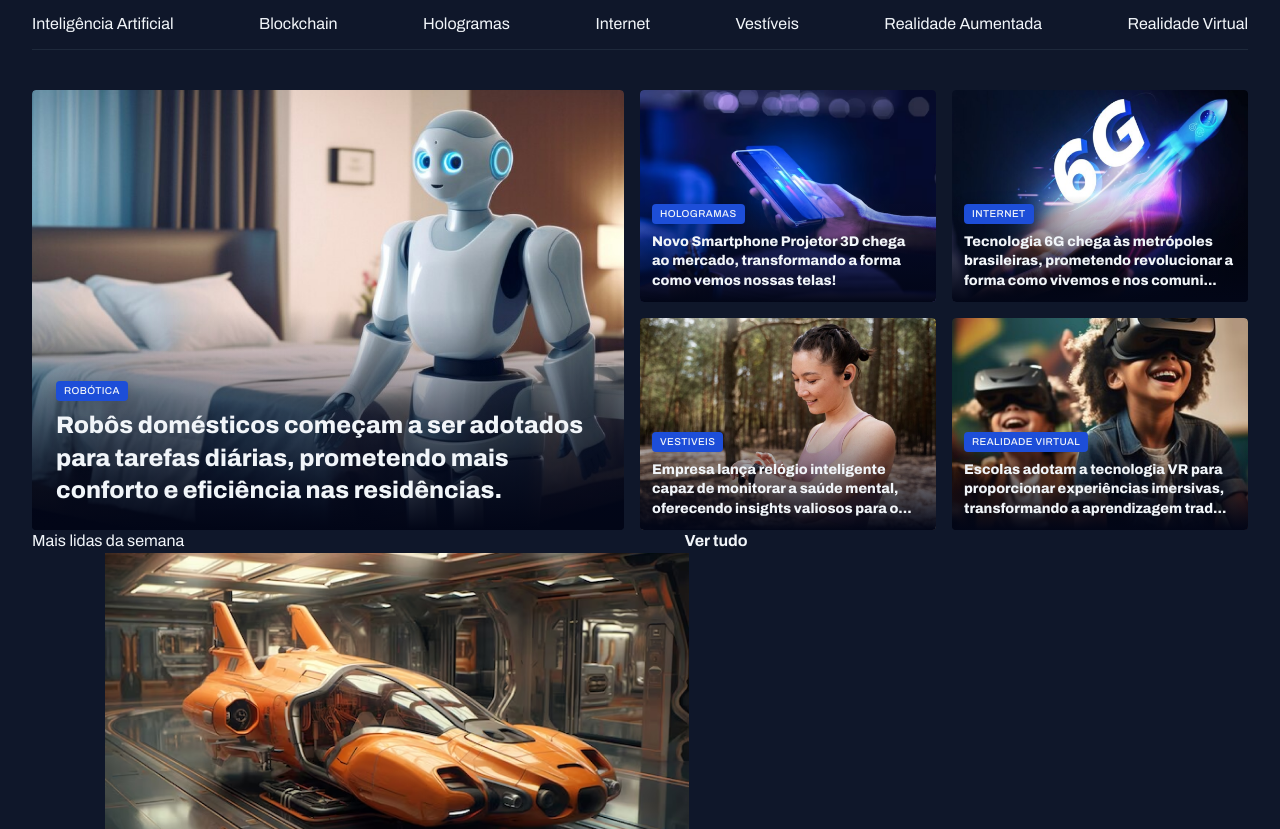
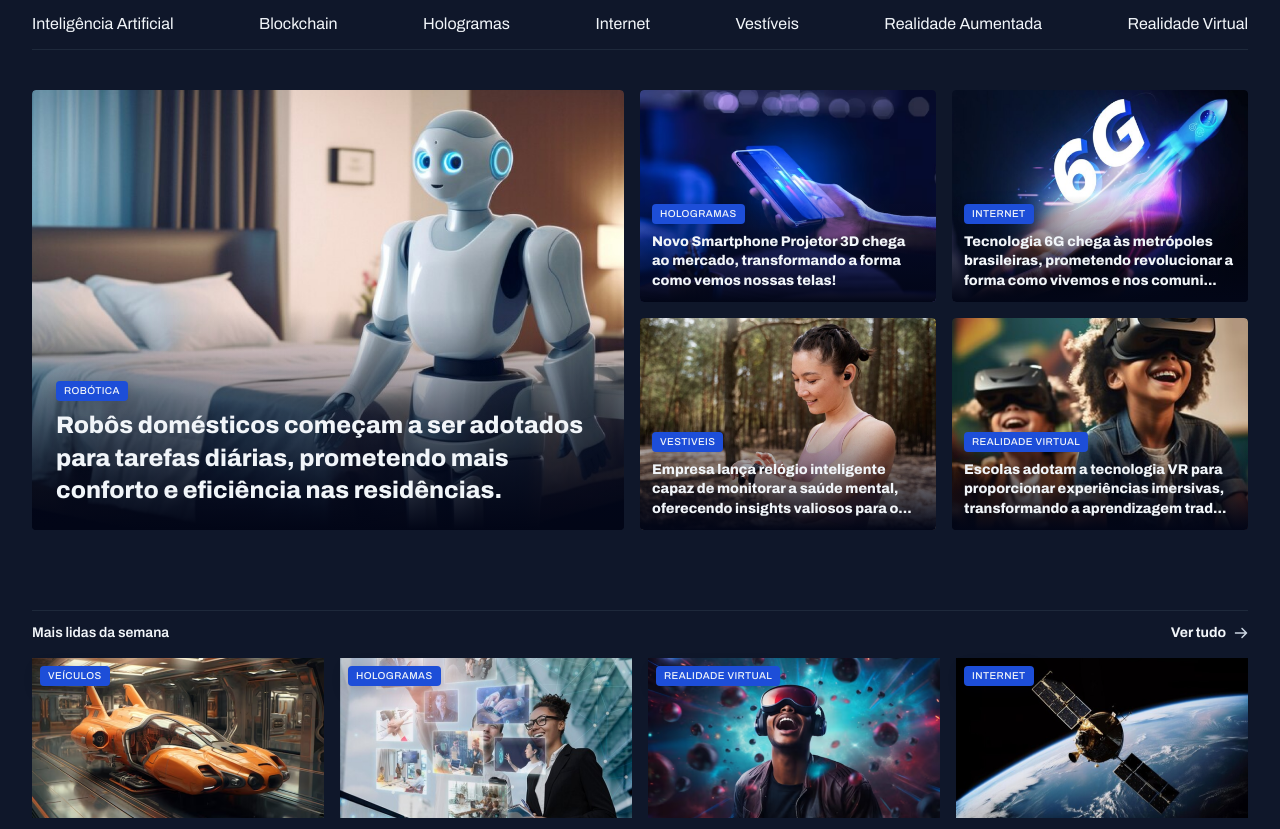
Before and after one commit to agnaldo-ribeiro/projeto-portal-de-noticias, a plain HTML site: page index.html in a window 1280 px wide. Shown: the part 74-903 px from the top of the page. Drawn offline with Linux system fonts and the light colour scheme.

Commit message:
aplicando estilos na seção mais lidas da semana

```diff
--- a/styles/global.css
+++ b/styles/global.css
@@ -52,6 +52,7 @@ img {
 
 main {
     margin-top: 40px;
+    gap: 80px;
 }
 
 .content-tag {
--- a/styles/sections.css
+++ b/styles/sections.css
@@ -1,3 +1,25 @@
+section header {
+    border-top: 1px solid var(--stroke-color);
+    padding-block: 12px 14px;
+    font: var(--text-span);
+
+    a {
+        justify-self: end;
+        align-items: center;
+        gap: 8px;
+
+        span {
+            background-image: url(/assets/icons/ArrowRight.svg);
+            width: 14px;
+            height: 12px;
+        }
+
+        &:hover span {
+            background-image: url(/assets/icons/ArrowRightHover.svg);
+        }
+    }
+}
+
 #featured {
     img {
         height: 100%;
@@ -38,3 +60,29 @@
         }
     }
 }
+
+#weekly {
+
+    &>div {
+        grid-template-columns: repeat(4, 292px);
+    }
+
+    img {
+        height: 160px;
+    }
+
+    figure {
+        position: relative;
+
+        .content-tag {
+            position: absolute;
+            top: 8px;
+            left: 8px;
+        }
+
+        p {
+            margin-top: 8px;
+            font-weight: 800;
+        }
+    }
+}
```
